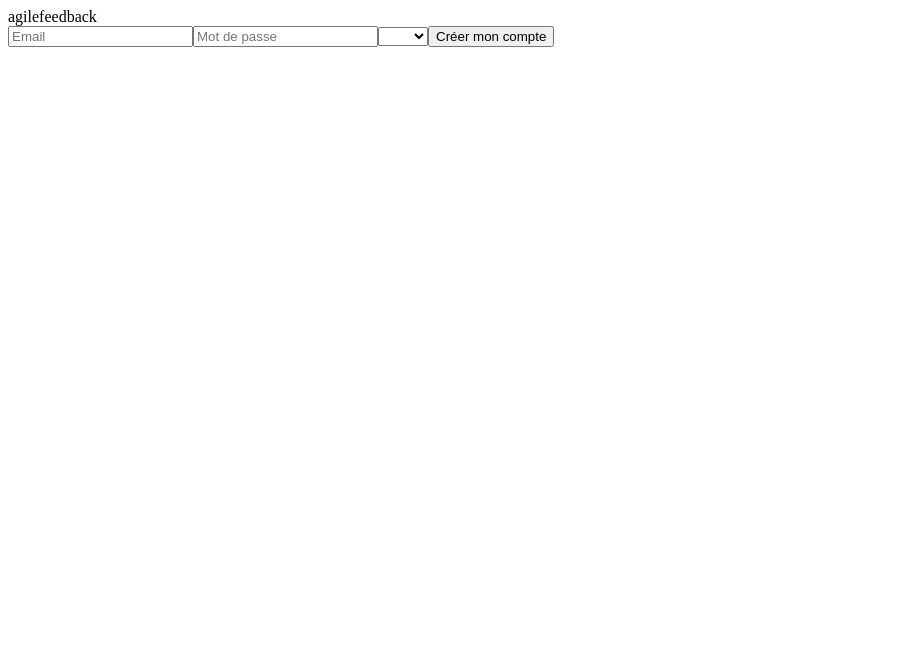
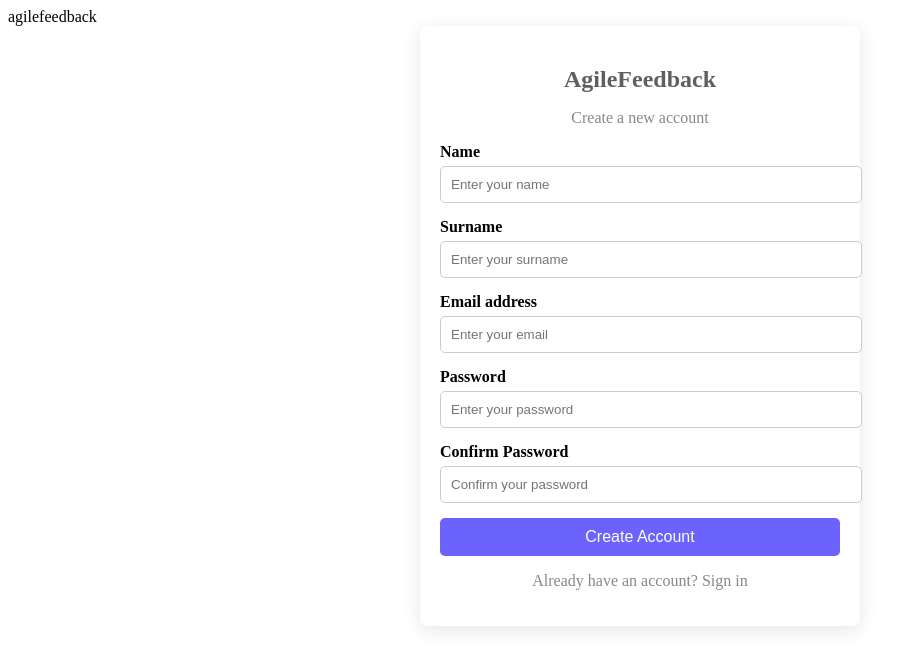
Before and after one commit to nadabn1/frontfeed, an Angular app: page /register in a window 1280 px wide. Shown: the top 668 px of the page, without its empty margins (0-917 px from the left). Built offline with nearby package versions, Linux system fonts and the light colour scheme.

Commit message:
Save changes before generating new component

```diff
--- a/angular.json
+++ b/angular.json
@@ -92,5 +92,8 @@
         }
       }
     }
+  },
+  "cli": {
+    "analytics": "1ba39ac7-eceb-4f2d-b4c5-a901d81fbabf"
   }
 }
--- a/src/app/app.component.html
+++ b/src/app/app.component.html
@@ -334,3 +334,4 @@
 
 
 <router-outlet />
+<router-outlet></router-outlet>
--- a/src/app/login/login.component.css
+++ b/src/app/login/login.component.css
@@ -1,12 +1,74 @@
+/* login.component.css */
+
+body {
+    background-color: #f0f4f8;
+    font-family: Arial, sans-serif;
+}
+
 .login-container {
-  max-width: 400px;
-  margin: 50px auto;
-  padding: 2em;
-  border: 1px solid #ccc;
-  border-radius: 8px;
-  background: #fff;
+    width: 400px;
+    margin: auto;
+    padding: 20px;
+    background: #ffffff;
+    border-radius: 8px;
+    box-shadow: 0 4px 20px rgba(0, 0, 0, 0.1);
+    text-align: center;
 }
+
+h2 {
+    color: #5f5f5f;
+    margin-bottom: 10px;
+}
+
+p {
+    color: #888;
+}
+
+.form-group {
+    margin-bottom: 15px;
+    text-align: left;
+}
+
+label {
+    display: block;
+    margin-bottom: 5px;
+    font-weight: bold;
+}
+
+input[type="email"], input[type="password"] {
+    width: 100%;
+    padding: 10px;
+    border: 1px solid #ccc;
+    border-radius: 5px;
+}
+
+button {
+    width: 100%;
+    padding: 10px;
+    background-color: #6c63ff;
+    border: none;
+    border-radius: 5px;
+    color: white;
+    font-size: 16px;
+    cursor: pointer;
+}
+
+button:hover {
+    background-color: #5755dd;
+}
+
+.form-footer {
+    display: flex;
+    justify-content: space-between;
+    align-items: center;
+}
+
+.remember-me {
+    display: flex;
+    align-items: center;
+}
+
 .error {
-  color: red;
-  margin-top: 1em;
+    color: red;
+    text-align: center;
 }
--- a/src/app/login/login.component.ts
+++ b/src/app/login/login.component.ts
@@ -12,12 +12,12 @@ import { AuthService } from '../services/auth.service';
   styleUrls: ['./login.component.css']
 })
 export class LoginComponent {
-  email = '';
-  password = '';
-  error = '';
-  // title = 'Connexion'; // Décommente cette ligne si tu utilises {{ title }}
+  email: string = '';
+  password: string = '';
+  error: string = '';
 
   constructor(private authService: AuthService, private router: Router) {}
+
   onSubmit(): void {
     this.authService.login(this.email, this.password).subscribe({
       next: (response: { token: string; role: string }) => {
@@ -35,8 +35,7 @@ onSubmit(): void {
     });
   }
 
-  goToRegister() {
+  goToRegister(): void {
     this.router.navigate(['/register']);
   }
-
 }
--- a/src/app/register/register.component.css
+++ b/src/app/register/register.component.css
@@ -0,0 +1,58 @@
+/* register.component.css */
+
+.register-container {
+    width: 400px;
+    margin: auto;
+    padding: 20px;
+    background: #ffffff;
+    border-radius: 8px;
+    box-shadow: 0 4px 20px rgba(0, 0, 0, 0.1);
+    text-align: center;
+}
+
+h2 {
+    color: #5f5f5f;
+    margin-bottom: 10px;
+}
+
+p {
+    color: #888;
+}
+
+.form-group {
+    margin-bottom: 15px;
+    text-align: left;
+}
+
+label {
+    display: block;
+    margin-bottom: 5px;
+    font-weight: bold;
+}
+
+input[type="text"], input[type="email"], input[type="password"] {
+    width: 100%;
+    padding: 10px;
+    border: 1px solid #ccc;
+    border-radius: 5px;
+}
+
+button {
+    width: 100%;
+    padding: 10px;
+    background-color: #6c63ff;
+    border: none;
+    border-radius: 5px;
+    color: white;
+    font-size: 16px;
+    cursor: pointer;
+}
+
+button:hover {
+    background-color: #5755dd;
+}
+
+.error {
+    color: red;
+    text-align: center;
+}
--- a/src/app/register/register.component.html
+++ b/src/app/register/register.component.html
@@ -1,12 +1,28 @@
-<form (ngSubmit)="onSubmit()">
-  <input type="email" [(ngModel)]="user.email" name="email" placeholder="Email" required />
-  <input type="password" [(ngModel)]="user.password" name="password" placeholder="Mot de passe" required />
-
-  <select [(ngModel)]="user.role" name="role" required>
-    <option value="PO">PO</option>
-    <option value="SM">SM</option>
-    <option value="DEV">DEV</option>
-  </select>
-
-  <button type="submit">Créer mon compte</button>
-</form>
+<div class="register-container">
+    <h2>AgileFeedback</h2>
+    <p>Create a new account</p>
+    <form (ngSubmit)="onRegister()">
+        <div class="form-group">
+            <label for="name">Name</label>
+            <input type="text" [(ngModel)]="name" name="name" placeholder="Enter your name" required>
+        </div>
+        <div class="form-group">
+            <label for="surname">Surname</label>
+            <input type="text" [(ngModel)]="surname" name="surname" placeholder="Enter your surname" required>
+        </div>
+        <div class="form-group">
+            <label for="email">Email address</label>
+            <input type="email" [(ngModel)]="email" name="email" placeholder="Enter your email" required>
+        </div>
+        <div class="form-group">
+            <label for="password">Password</label>
+            <input type="password" [(ngModel)]="password" name="password" placeholder="Enter your password" required>
+        </div>
+        <div class="form-group">
+            <label for="confirmPassword">Confirm Password</label>
+            <input type="password" [(ngModel)]="confirmPassword" name="confirmPassword" placeholder="Confirm your password" required>
+        </div>
+        <button type="submit">Create Account</button>
+    </form>
+    <p>Already have an account? <a routerLink="/login">Sign in</a></p>
+</div>
--- a/src/app/register/register.component.ts
+++ b/src/app/register/register.component.ts
@@ -1,23 +1,47 @@
 import { Component } from '@angular/core';
 import { Router } from '@angular/router';
-import { CommonModule } from '@angular/common';
+import { AuthService, RegisterUser } from '../services/auth.service';
 import { FormsModule } from '@angular/forms';
-import { AuthService } from '../services/auth.service';
 
 @Component({
   selector: 'app-register',
   standalone: true,
-  imports: [CommonModule, FormsModule],
+  imports: [FormsModule],
   templateUrl: './register.component.html',
+  styleUrls: ['./register.component.css']
 })
 export class RegisterComponent {
-  user = { email: '', password: '', role: '' };
+  name: string = '';
+  surname: string = '';
+  email: string = '';
+  password: string = '';
+  confirmPassword: string = '';
+  error: string = '';
 
   constructor(private authService: AuthService, private router: Router) {}
 
-  onSubmit() {
-    this.authService.register(this.user).subscribe(() => {
-      this.router.navigate(['/']);
+  onRegister(): void {
+    if (this.password !== this.confirmPassword) {
+      this.error = 'Les mots de passe ne correspondent pas.';
+      return;
+    }
+
+    // Create the user object according to the RegisterUser interface
+    const user: RegisterUser = {
+      name: this.name,
+      surname: this.surname,
+      email: this.email,
+      password: this.password
+    };
+
+    // Call the register method with the user object
+    this.authService.register(user).subscribe({
+      next: () => {
+        this.router.navigate(['/login']);
+      },
+      error: () => {
+        this.error = 'Erreur lors de la création du compte.';
+      }
     });
   }
 }
--- a/src/app/services/auth.service.ts
+++ b/src/app/services/auth.service.ts
@@ -7,18 +7,25 @@ export interface LoginResponse {
   role: string;
 }
 
+export interface RegisterUser {
+  name: string;
+  surname: string;
+  email: string;
+  password: string;
+}
 
 @Injectable({ providedIn: 'root' })
 export class AuthService {
-  private apiUrl = 'http://localhost:8080/auth/login';
+  private loginUrl = 'http://localhost:8080/auth/login';
+  private registerUrl = 'http://localhost:8080/users';
 
   constructor(private http: HttpClient) {}
 
   login(email: string, password: string): Observable<LoginResponse> {
-    return this.http.post<LoginResponse>(this.apiUrl, { email, password });
+    return this.http.post<LoginResponse>(this.loginUrl, { email, password });
   }
-  register(user: any) {
-  return this.http.post('http://localhost:8080/users', user);
+
+  register(user: RegisterUser): Observable<any> {
+    return this.http.post(this.registerUrl, user);
+  }
 }
-
-}
```
Lines whose indentation alone changed are shown as unchanged.
